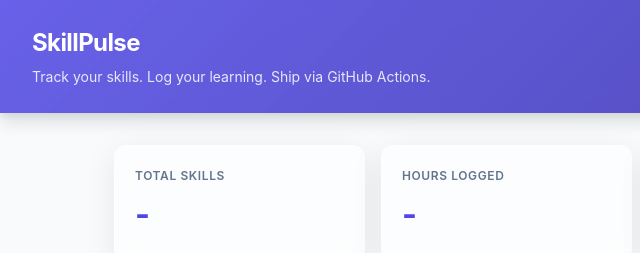
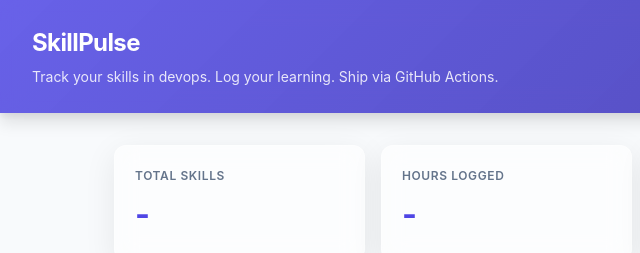
Before and after one commit to shreeaws/github-action-demo, a plain HTML site: page frontend/index.html in a window 1280 px wide. Shown: the top 253 px of the page, 0-640 px from the left. Drawn offline with Linux system fonts and the light colour scheme; no server answers.

Commit message:
updated index.html

```diff
--- a/frontend/index.html
+++ b/frontend/index.html
@@ -20,7 +20,7 @@
     <header class="header">
         <div class="header-content">
             <h1>SkillPulse</h1>
-            <p>Track your skills. Log your learning. Ship via GitHub Actions.</p>
+            <p>Track your skills in devops. Log your learning. Ship via GitHub Actions.</p>
         </div>
         <button class="theme-toggle" id="theme-toggle" aria-label="Toggle theme">&#127769;</button>
     </header>
```
